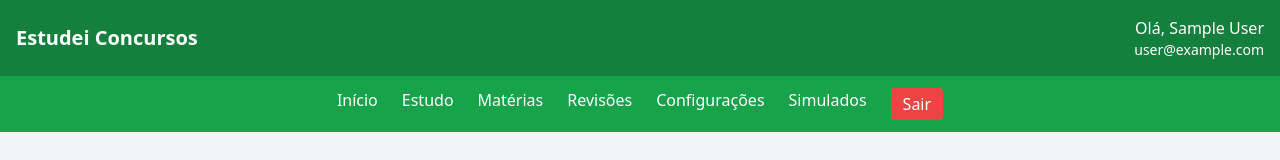
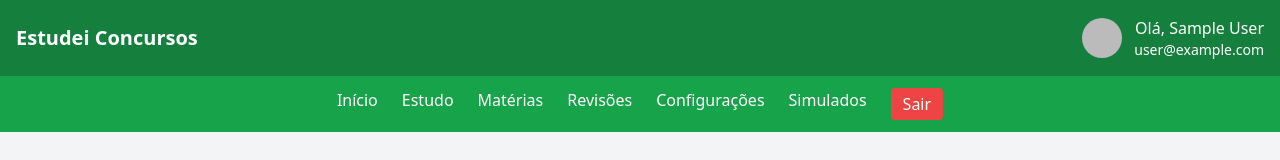
Before and after one commit to brjatoba92/estudei-concursos, a React (Create React App) app: page /dashboard in a window 1280 px wide. Shown: the top 160 px of the page. Built offline with nearby package versions, Linux system fonts and the light colour scheme; no server answers; sample sign-in values are in the browser's storage.

Commit message:
AvaraUser implemented

```diff
--- a/src/components/Layout.jsx
+++ b/src/components/Layout.jsx
@@ -6,20 +6,31 @@
     const handleLogout = () => {
         auth.signOut();
     };
-
     return (
         <div className="min-h-screen flex flex-col">
             {/* Topbar */}
             <header className="bg-green-700 text-white p-4 flex justify-between items-center">
                 <h1 className="text-xl font-bold">Estudei Concursos</h1>
                 {user && (
-                    <div className="text-right">
-                        <p>Olá, {user.displayName || "Usuário"}</p>
-                        <p className="text-sm">{user.email}</p>
+                    <div className="flex items-center gap-3 text-right">
+                        {user.photoURL ? (
+                            <img
+                                src={user.photoURL}
+                                alt="Avatar"
+                                className="w-10 h-10 rounded-full object-cover"
+                            />
+                        ) : (
+                                <div className="w-10 h-10 rounded-full bg-gray-300 flex items-center justify-center text-gray-700 font-bold">
+                                    {user.displayName?.charAt(0) || "U"}
+                                </div>
+                            )}
+                        <div>
+                            <p>Olá, {user.displayName || "Usuário"}</p>
+                            <p className="text-sm">{user.email}</p>
+                        </div>
                     </div>
                 )}
             </header>
-
             {/* Navbar horizontal */}
             <nav className="bg-green-600 text-white flex justify-center space-x-6 py-3">
                 <Link to="/dashboard" className="hover:underline">Início</Link>
```
